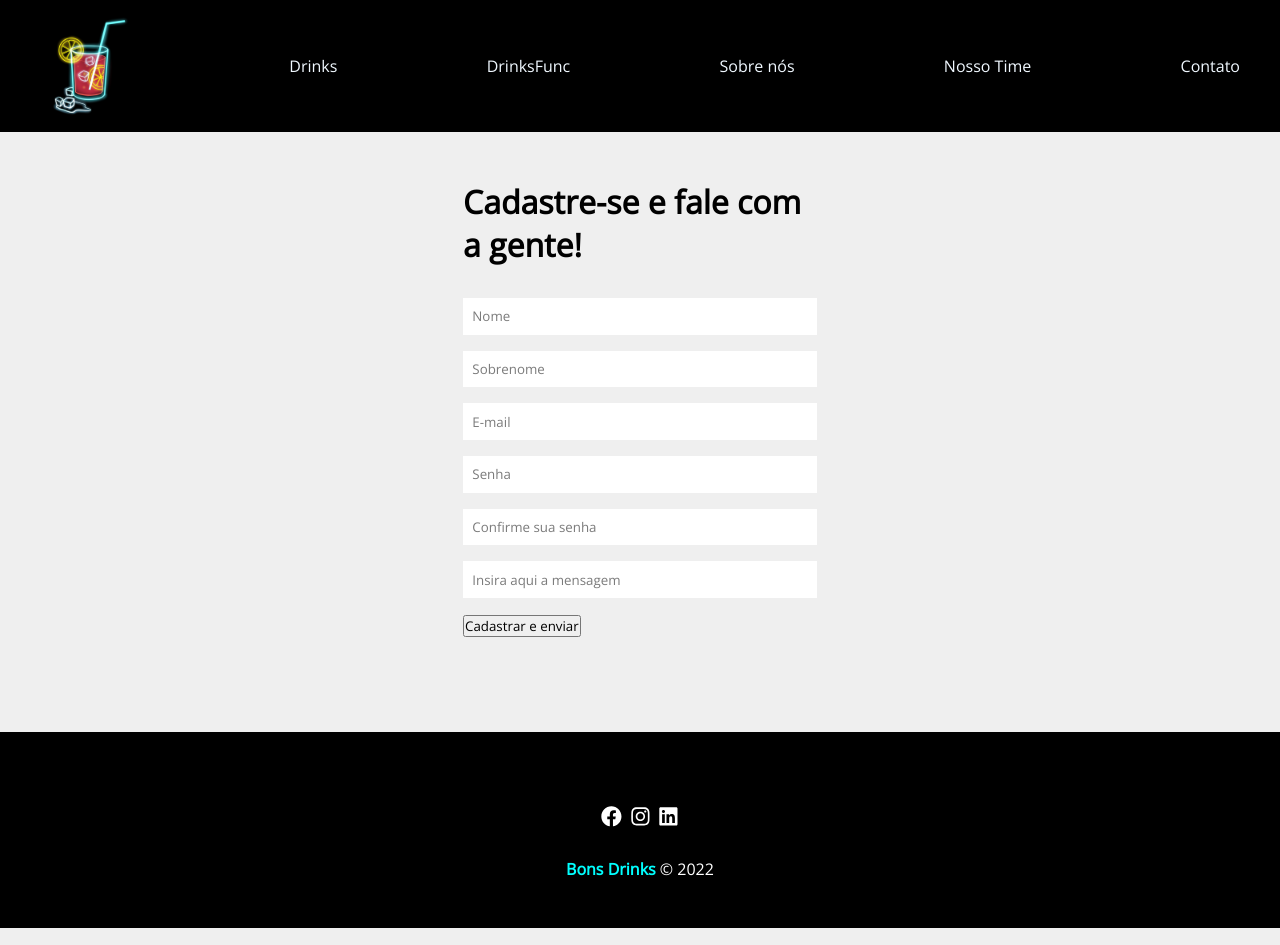
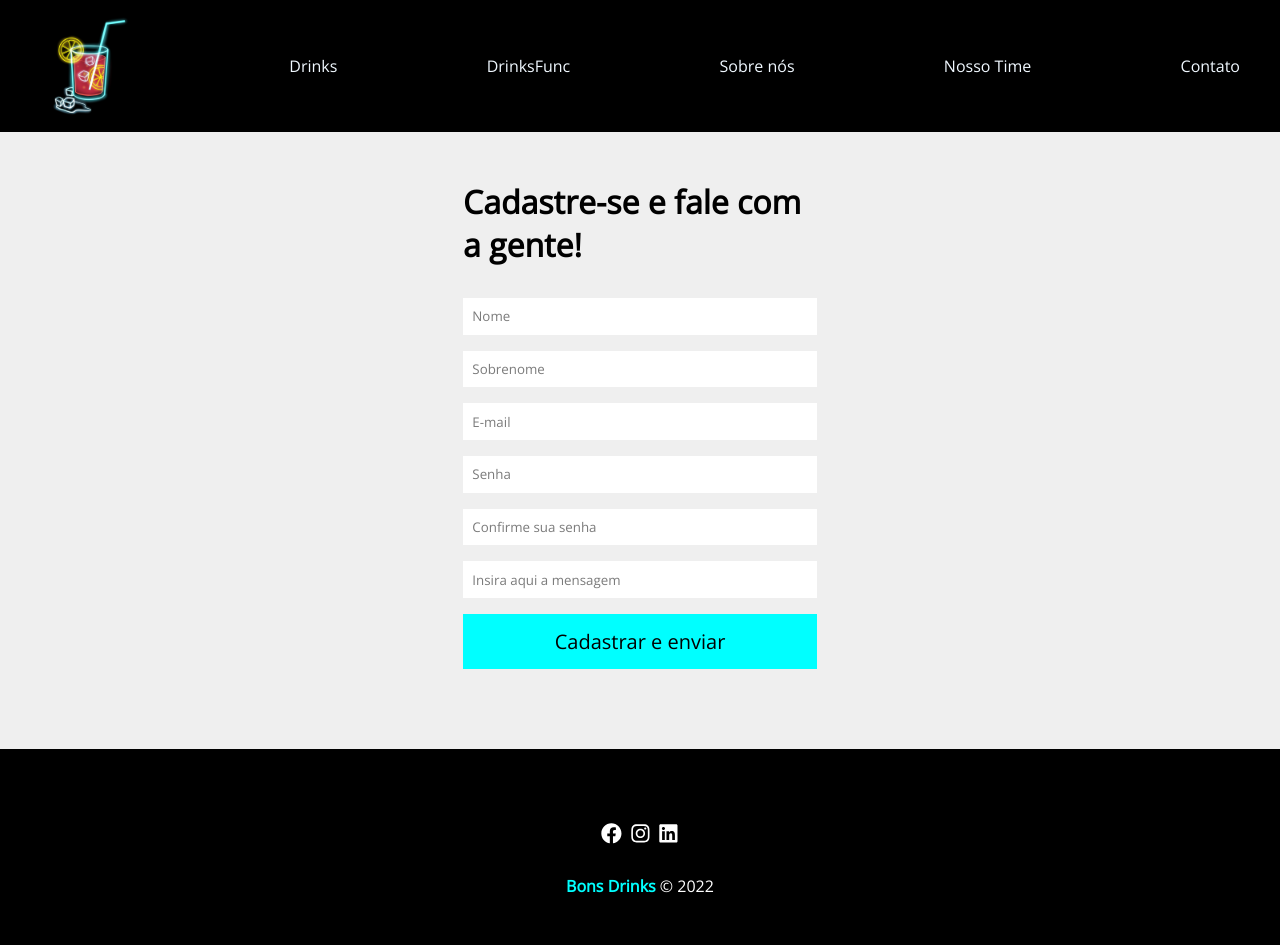
Before and after one commit to CibeleMartins/bonsDrinks, a React (Create React App) app: page /contato in a window 1280 px wide. Built offline with nearby package versions, Linux system fonts and the light colour scheme.

Commit message:
change routes contato, components SubmitButton and ProjectForm

```diff
--- a/src/App.js
+++ b/src/App.js
@@ -12,6 +12,7 @@ import Container from "./components/pages/layout/Container.js";
 
 import Navbar from './components/pages/layout/Navbar';
 import Footer from './components/pages/layout/Footer';
+
 
 function App() {
 
--- a/src/components/pages/Contato.js
+++ b/src/components/pages/Contato.js
@@ -11,7 +11,7 @@ function Contato () {
 
       <h1>Cadastre-se e fale com a gente!</h1>
 
-      <ProjectForm></ProjectForm>
+      <ProjectForm btnText="Cadastrar e enviar"/>
 
 
     </div>
--- a/src/components/pages/form/SubmitButton.js
+++ b/src/components/pages/form/SubmitButton.js
@@ -1,4 +1,4 @@
-import styles from '.SubmitButton.module.css';
+import styles from './SubmitButton.module.css';
 
 // o botão recebe somente o texto, pode ser usado em outros lugares, textos diferentes.
 function SubmitButton({text}) {
--- a/src/components/pages/form/SubmitButton.module.css
+++ b/src/components/pages/form/SubmitButton.module.css
@@ -1,16 +1,22 @@
 
 .btn {
 
+  width: 100%;
   background-color: aqua;
   color: black;
+  font-size: 20px;
   padding: 0.7em 1.2em;
   text-decoration: none;
   transition: .5s;
-  cursor: pointer;
   border: none;
 
 }
 
 .btn:hover {
-  color: rgba(0, 255, 255, 0.493);
+
+  color: yellow;
+  cursor: pointer;
+
+
+
 }
--- a/src/components/pages/project/ProjectForm.js
+++ b/src/components/pages/project/ProjectForm.js
@@ -1,8 +1,9 @@
 import styles from './ProjectForm.module.css';
 import Input from '../form/Input';
+import SubmitButton from '../form/SubmitButton';
 
-
-function Form() {
+// recebe o texto do elemento pai do button
+function ProjectForm({btnText}) {
 
   return (
     <form className={styles.form}>
@@ -13,13 +14,12 @@ function Form() {
       <Input type="password" name="name" placeholder="Senha"/>
       <Input type="password" name="name" placeholder="Confirme sua senha"/>
       <Input type="text" name="name" placeholder="Insira aqui a mensagem"/>
-      <div>
-        <input type="submit" value="Cadastrar e enviar"></input>
-      </div>
+      <SubmitButton text={btnText}/>
+      {/* e insere aqui */}
 
     </form>
   )
 }
 
 
-export default Form;
+export default ProjectForm;
```
